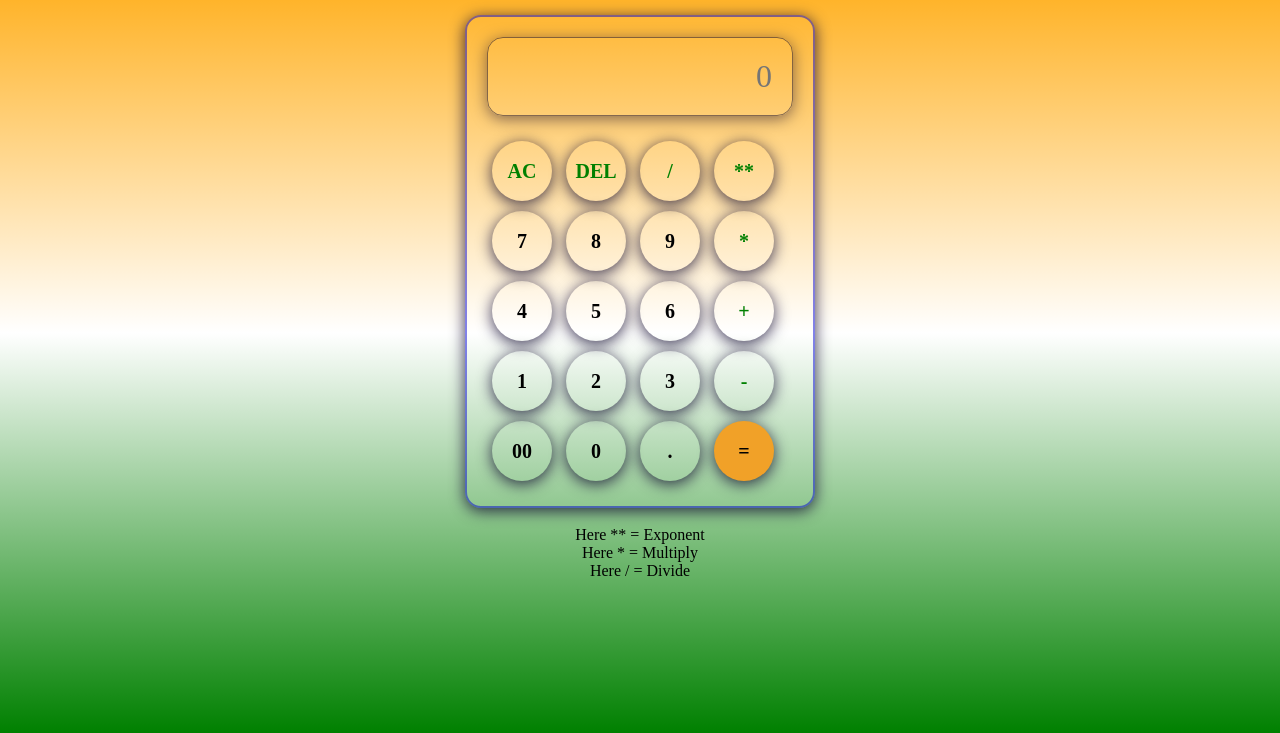
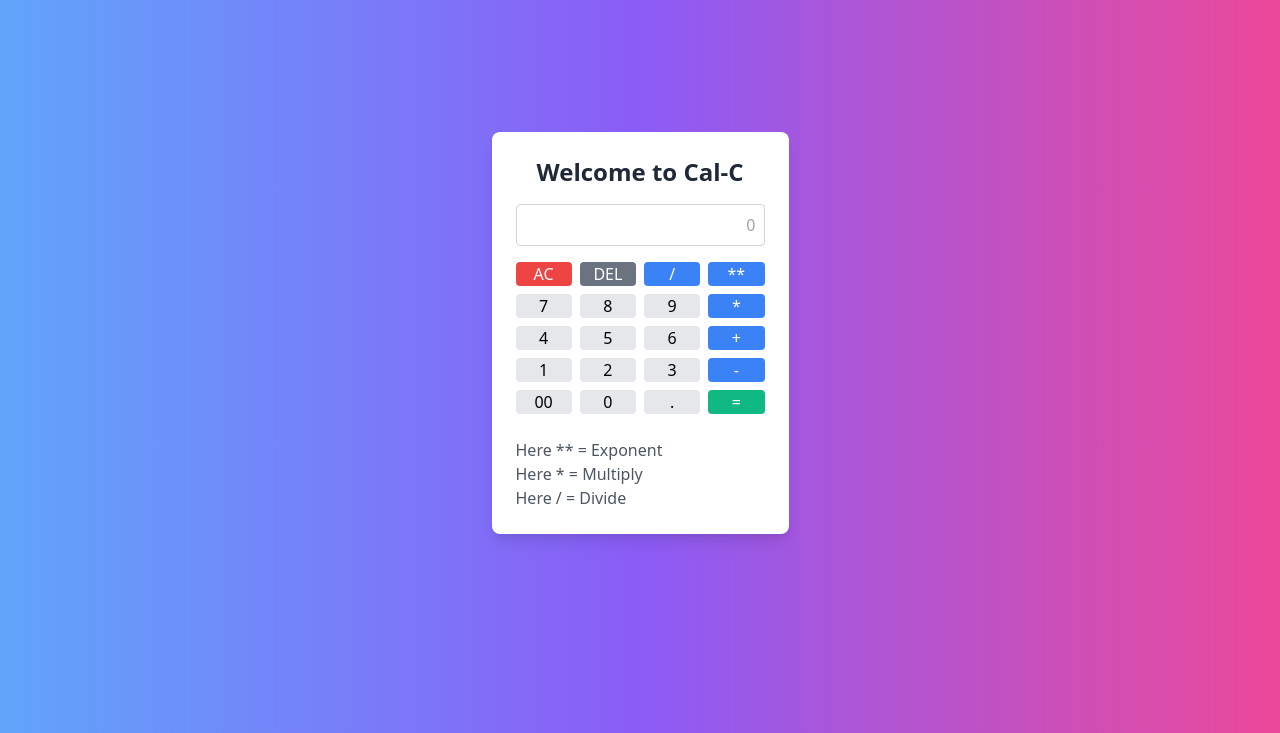
Before and after one commit to Bittu-the-coder/Practice-mini-projects, a plain HTML site: page calculator/index.html in a window 1280 px wide. Shown: the part 67-800 px from the top of the page. Drawn offline with nearby package versions, Linux system fonts and the light colour scheme.

Commit message:
make the website more interactive

```diff
--- a/calculator/index.html
+++ b/calculator/index.html
@@ -4,47 +4,87 @@
     <meta charset="UTF-8" />
     <meta name="viewport" content="width=device-width, initial-scale=1.0" />
     <title>Cal-C</title>
-    <link rel="stylesheet" href="style.css" />
+    <link
+      href="https://cdn.jsdelivr.net/npm/tailwindcss@2.2.19/dist/tailwind.min.css"
+      rel="stylesheet"
+    />
   </head>
-  <body>
-    <h2>Welcome to Cal-C</h2>
-    <div class="container">
-      <input id="inputBox" type="text" placeholder="0" />
-      <div class="row">
-        <button class="opertor">AC</button>
-        <button class="opertor">DEL</button>
-        <button class="opertor">/</button>
-        <button class="opertor">**</button>
+  <body
+    class="flex items-center justify-center min-h-screen bg-gradient-to-r from-blue-400 via-purple-500 to-pink-500"
+  >
+    <div
+      class="bg-white p-6 rounded-lg shadow-lg transform transition-transform hover:scale-105"
+    >
+      <h2 class="text-2xl font-bold text-center text-gray-800 mb-4">
+        Welcome to Cal-C
+      </h2>
+      <div class="container space-y-4">
+        <input
+          id="inputBox"
+          type="text"
+          placeholder="0"
+          class="w-full p-2 text-right border border-gray-300 rounded focus:outline-none focus:ring-2 focus:ring-blue-500"
+        />
+        <div class="grid grid-cols-4 gap-2">
+          <button
+            class="opertor bg-red-500 text-white rounded hover:bg-red-600"
+          >
+            AC
+          </button>
+          <button
+            class="opertor bg-gray-500 text-white rounded hover:bg-gray-600"
+          >
+            DEL
+          </button>
+          <button
+            class="opertor bg-blue-500 text-white rounded hover:bg-blue-600"
+          >
+            /
+          </button>
+          <button
+            class="opertor bg-blue-500 text-white rounded hover:bg-blue-600"
+          >
+            **
+          </button>
+          <button class="bg-gray-200 rounded hover:bg-gray-300">7</button>
+          <button class="bg-gray-200 rounded hover:bg-gray-300">8</button>
+          <button class="bg-gray-200 rounded hover:bg-gray-300">9</button>
+          <button
+            class="opertor bg-blue-500 text-white rounded hover:bg-blue-600"
+          >
+            *
+          </button>
+          <button class="bg-gray-200 rounded hover:bg-gray-300">4</button>
+          <button class="bg-gray-200 rounded hover:bg-gray-300">5</button>
+          <button class="bg-gray-200 rounded hover:bg-gray-300">6</button>
+          <button
+            class="opertor bg-blue-500 text-white rounded hover:bg-blue-600"
+          >
+            +
+          </button>
+          <button class="bg-gray-200 rounded hover:bg-gray-300">1</button>
+          <button class="bg-gray-200 rounded hover:bg-gray-300">2</button>
+          <button class="bg-gray-200 rounded hover:bg-gray-300">3</button>
+          <button
+            class="opertor bg-blue-500 text-white rounded hover:bg-blue-600"
+          >
+            -
+          </button>
+          <button class="bg-gray-200 rounded hover:bg-gray-300">00</button>
+          <button class="bg-gray-200 rounded hover:bg-gray-300">0</button>
+          <button class="bg-gray-200 rounded hover:bg-gray-300">.</button>
+          <button
+            class="equalBtn bg-green-500 text-white rounded hover:bg-green-600"
+          >
+            =
+          </button>
+        </div>
       </div>
-      <div class="row">
-        <button>7</button>
-        <button>8</button>
-        <button>9</button>
-        <button class="opertor">*</button>
-      </div>
-      <div class="row">
-        <button>4</button>
-        <button>5</button>
-        <button>6</button>
-        <button class="opertor">+</button>
-      </div>
-      <div class="row">
-        <button>1</button>
-        <button>2</button>
-        <button>3</button>
-        <button class="opertor">-</button>
-      </div>
-      <div class="row">
-        <button>00</button>
-        <button>0</button>
-        <button>.</button>
-        <button class="equalBtn">=</button>
-      </div>
+      <br />
+      <p class="text-gray-600">Here ** = Exponent</p>
+      <p class="text-gray-600">Here * = Multiply</p>
+      <p class="text-gray-600">Here / = Divide</p>
     </div>
-    <br />
-    <p>Here ** = Exponent</p>
-    <p>Here * = Multiply</p>
-    <p>Here / = Divide</p>
     <script src="app.js"></script>
   </body>
 </html>
```
Also changed, not shown: index.html (+43 -4 lines).
